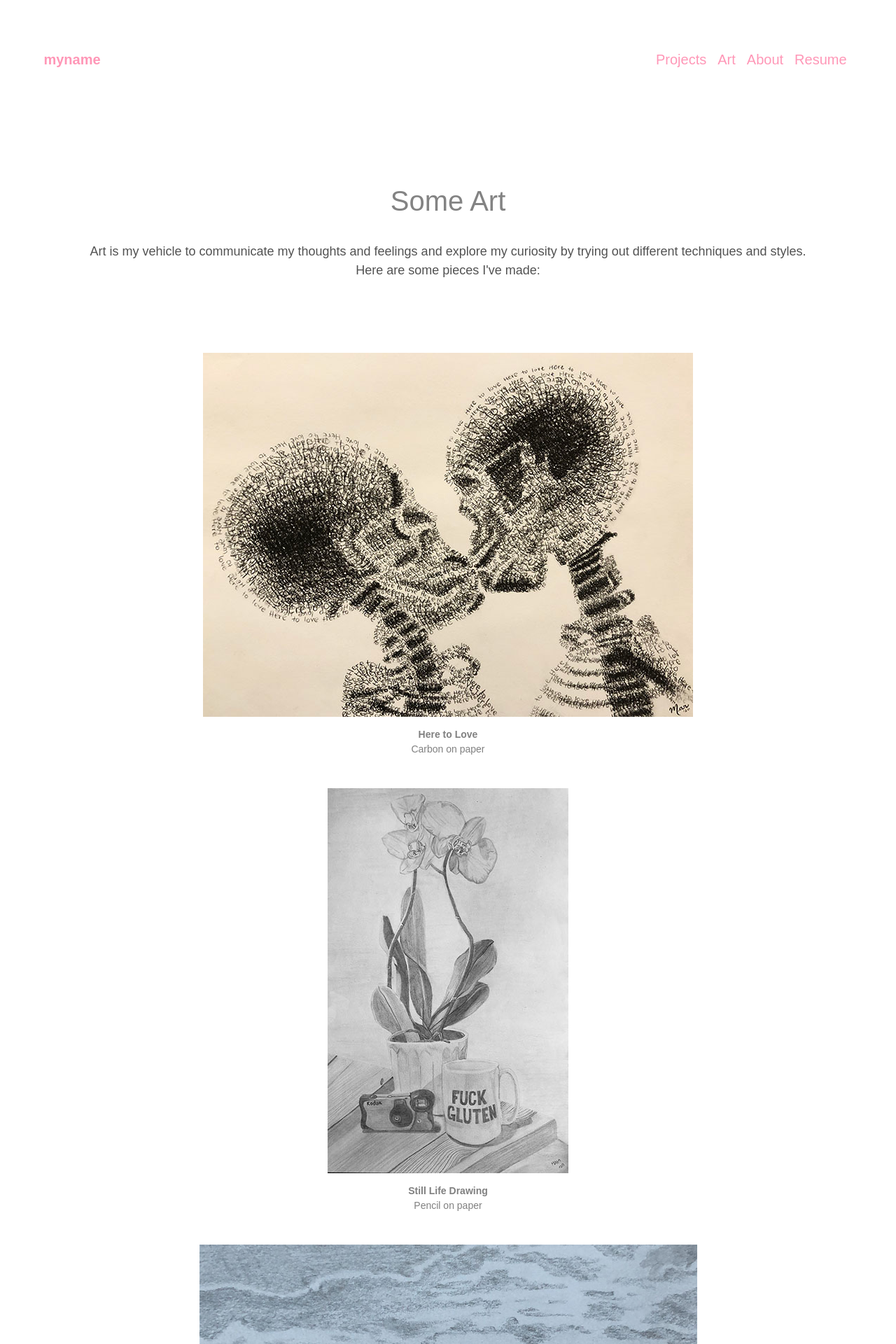
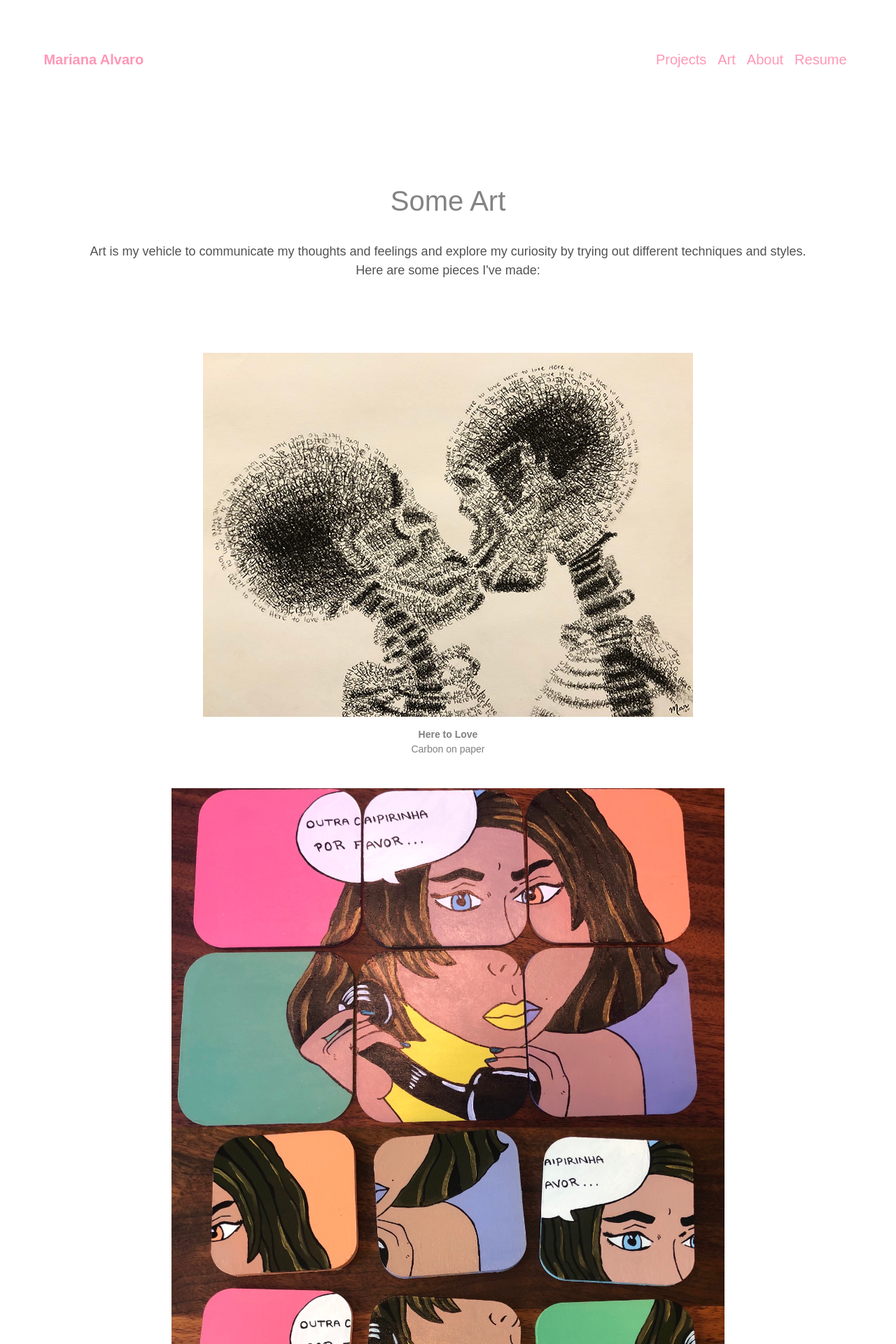
Before and after one commit to mariana-alvaro/portfolio, a PHP site: page /art.html in a window 1280 px wide. Shown: the top 1920 px of the page at 70% size. Run offline with PHP 8.4, Linux system fonts and the light colour scheme; some libraries are stand-ins or nearby versions.

Commit message:
Update Portfolio Sep 2nd, 2021

```diff
--- a/art.html
+++ b/art.html
@@ -2,7 +2,7 @@
 
 <html>
   <head>
-    <title>Some Art</title>
+    <title>Mariana Alvaro</title>
     <link rel="stylesheet" href="https://maxcdn.bootstrapcdn.com/bootstrap/4.0.0/css/bootstrap.min.css" integrity="sha384-Gn5384xqQ1aoWXA+058RXPxPg6fy4IWvTNh0E263XmFcJlSAwiGgFAW/dAiS6JXm" crossorigin="anonymous">
     <script src="https://code.jquery.com/jquery-3.2.1.slim.min.js" integrity="sha384-KJ3o2DKtIkvYIK3UENzmM7KCkRr/rE9/Qpg6aAZGJwFDMVNA/GpGFF93hXpG5KkN" crossorigin="anonymous"></script>
     <script src="https://cdnjs.cloudflare.com/ajax/libs/popper.js/1.12.9/umd/popper.min.js" integrity="sha384-ApNbgh9B+Y1QKtv3Rn7W3mgPxhU9K/ScQsAP7hUibX39j7fakFPskvXusvfa0b4Q" crossorigin="anonymous"></script>
@@ -20,7 +20,7 @@
 
   <body>
     <nav class="navbar navbar-expand-lg navbar-light bg-light">
-      <a class="navbar-brand" href="home.html" style="color: #ff97b7; font-weight: bolder;">myname</a>
+      <a class="navbar-brand" href="home.html" style="color: #ff97b7; font-weight: bolder;">Mariana Alvaro</a>
 
       <div class="mx-auto order-0">
         <button class="navbar-toggler" type="button" data-toggle="collapse" data-target=".dual-collapse2">
@@ -39,7 +39,7 @@
               <a class="nav-link" href="about.html" style="color: #ff97b7;">About</a>
             </li>
             <li class="nav-item">
-              <a class="nav-link" href="resume.pdf" style="color: #ff97b7;">Resume</a>
+              <a class="nav-link" href="MarianaAlvaroResume.pdf" style="color: #ff97b7;">Resume</a>
             </li>
         </ul>
     </div>
@@ -64,7 +64,11 @@
               <br>
               <div><b>Here to Love</b><br>Carbon on paper</div>
             </div>
-
+            <div class="art-grid">
+              <img src="images/caipirinha.jpg" alt="woman painted coasters">
+              <br>
+              <div><b>Outra Caipirinha Por Favor</b><br>Acrylic on wood</div>
+            </div>
             <div class="art-grid">
               <img src="images/still.jpg" alt="still life drawing">
               <br>
@@ -79,22 +83,27 @@
             <div class="art-grid">
               <img src="images/bottles.jpg" alt="bottle painting">
               <br>
-              <div><b>The "perfect" female body</b><br>Acrylic on glass</div>
+              <div><b>Some "perfect" bodies</b><br>Acrylic on glass</div>
           </div>
           <div class="art-grid">
             <img src="images/illustrative.png" alt="illustrative portrait" style="width: 90%;">
             <br>
             <div><b>Illustrative Self Portrait</b><br>Color pencils on paper</div>
         </div>
+        <div class="art-grid">
+          <img src="images/observational.jpg" alt="observational portrait" style="width: 90%;">
+          <br>
+          <div><b>Observational Self Portrait</b><br>Pencil on paper</div>
+      </div>
         </div>
     </div>
 
     <div class="links">
-        <a href="https://www.linkedin.com" target="_blank" class="fa fa-linkedin-square" style="color: #ff97b7; font-size: 28px; margin: 3px;"></a>
-        <a href="mailto:myname@brown.edu" target="_blank" class="fa fa-envelope" style="font-size:27px;color:#ff97b7; margin: 3px;"></i></a>
-          <a href="https://www.github.com" target="_blank" class="fa fa-github" style="color: #ff97b7; font-size: 28px; margin: 3px;"></i></a>
-      </div>
-    <footer> Made by myname ©</footer>
+      <a href="https://www.linkedin.com/in/mariana-alvaro/" target="_blank" class="fa fa-linkedin-square" style="color: #ff97b7; font-size: 28px; margin: 3px;"></a>
+      <a href="mailto:mariana_alvaro@brown.edu" target="_blank" class="fa fa-envelope" style="font-size:27px;color:#ff97b7; margin: 3px;"></i></a>
+      <a href="https://www.github.com/mariana-alvaro" target="_blank" class="fa fa-github" style="color: #ff97b7; font-size: 28px; margin: 3px;"></i></a>
+    </div>
+    <footer> Made by Mariana Alvaro ©</footer>
 
   </body>
 </html>
--- a/redesign.css
+++ b/redesign.css
@@ -142,11 +142,12 @@ body{
     }
     .bullets {
       display: flex;
-      padding-left: 12px;
-      padding-right: 12px;
+      padding-left: 10px;
+      padding-right: 10px;
       font-size: 12px;
       hyphens: auto;
     }
+
       .topnav a {display: none;}
       .topnav a.icon {
         float: right;
```
Also changed, not shown: about.html (+11 -11 lines), abtesting.html (+6 -6 lines), development.html (+6 -6 lines), home.html (+11 -11 lines), iterative.html (+6 -6 lines), redesign.html (+6 -6 lines), images/caipirinha.jpg (added), images/colorpalette.png (deleted), 2 other files.
